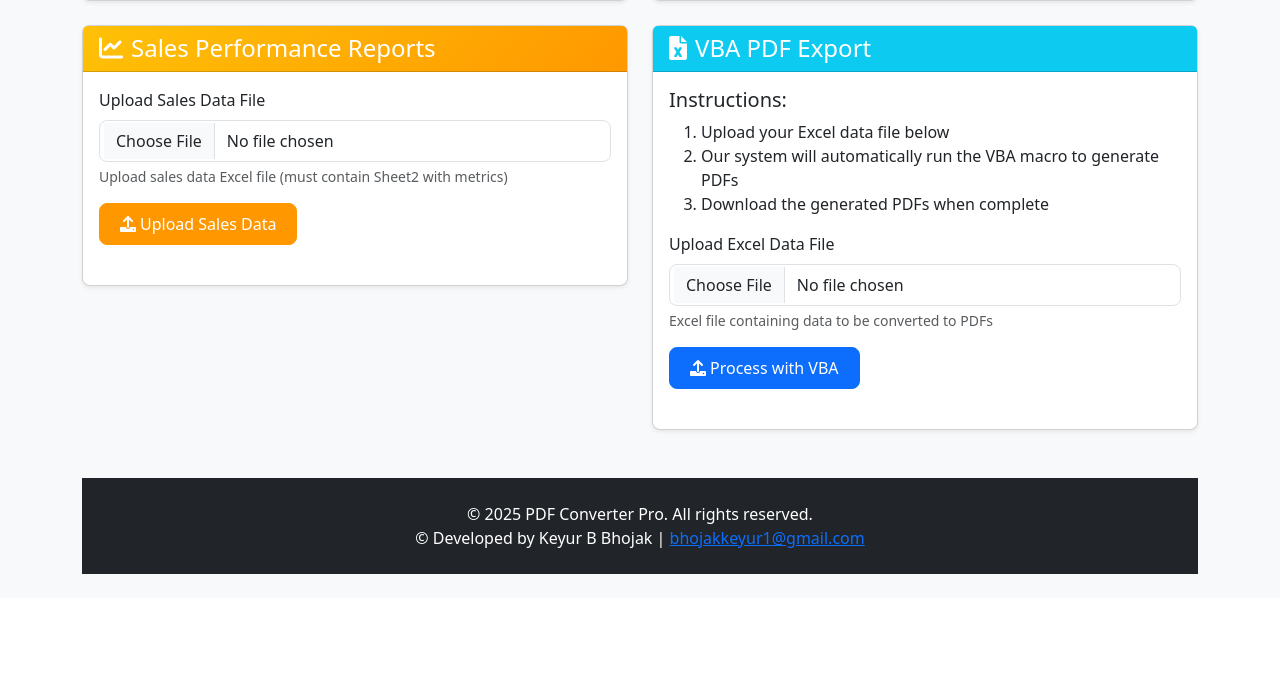
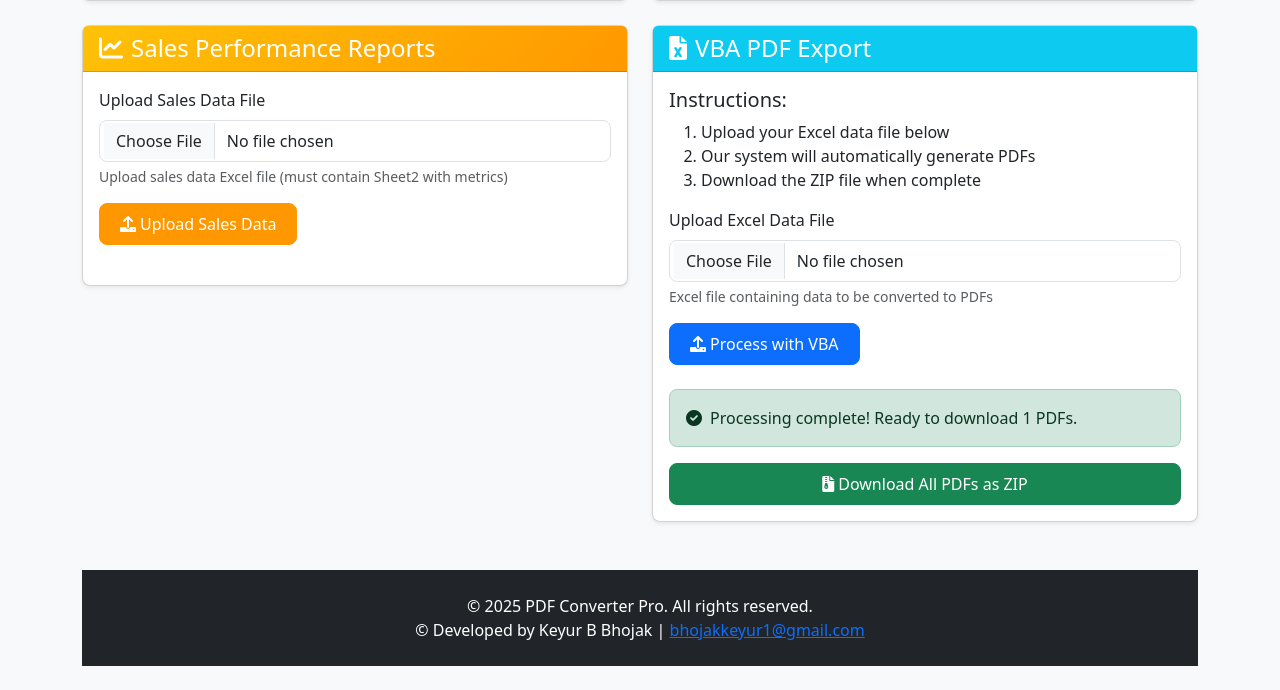
Before and after one commit to keyurbhojak1992/pdf-converter-pro, a Flask app: page /dashboard in a window 1280 px wide. Shown: the part 416-1106 px from the top of the page. Before the commit the page ends 990 px from the top, so only its background shows below. Run offline with Flask 3, Linux system fonts and the light colour scheme; the visitor is signed in with stand-in values (Sample User, id 1).

Commit message:
Update dashboard.html

```diff
--- a/templates/dashboard.html
+++ b/templates/dashboard.html
@@ -169,7 +169,7 @@
         </div>
     </div>
 
-        <!-- VBA PDF Export Section -->
+    <!-- VBA PDF Export Section -->
 <div class="col-lg-6 mt-4">
     <div class="card shadow-sm">
         <div class="card-header bg-info text-white">
@@ -180,12 +180,12 @@
                 <h5>Instructions:</h5>
                 <ol>
                     <li>Upload your Excel data file below</li>
-                    <li>Our system will automatically run the VBA macro to generate PDFs</li>
-                    <li>Download the generated PDFs when complete</li>
+                    <li>Our system will automatically generate PDFs</li>
+                    <li>Download the ZIP file when complete</li>
                 </ol>
             </div>
 
-            <!-- Step 1: Upload Excel file with data -->
+            <!-- Upload Form -->
             <form method="POST" action="{{ url_for('process_vba_excel') }}" enctype="multipart/form-data" class="mb-4">
                 <div class="mb-3">
                     <label class="form-label">Upload Excel Data File</label>
@@ -197,41 +197,15 @@
                 </button>
             </form>
 
-            <!-- Step 2: Show generated PDFs after processing -->
-            {% if vba_processing_complete %}
+            <!-- Download Button (only shown when processing complete) -->
+            {% if 'vba_zip_file' in session %}
             <div class="alert alert-success">
-                <i class="fas fa-check-circle me-2"></i>VBA processing complete!
+                <i class="fas fa-check-circle me-2"></i>Processing complete! Ready to download {{ session['vba_generated_count'] }} PDFs.
             </div>
-            {% endif %}
-
-            <!-- PDF Download Section -->
-            {% set vba_output_exists = vba_generated_pdfs and vba_generated_pdfs|length > 0 %}
-
-            {% if vba_output_exists %}
-            <div class="mt-3">
-                <h5>Generated PDFs:</h5>
-                <div class="d-grid gap-2 mb-3">
-                    <a href="{{ url_for('download_all_vba_pdfs') }}" class="btn btn-success">
-                        <i class="fas fa-file-archive me-1"></i>Download All PDFs as ZIP
-                    </a>
-                </div>
-                <ul class="list-group">
-                    {% for file in vba_generated_pdfs %}
-                    <li class="list-group-item d-flex justify-content-between align-items-center">
-                        <span><i class="fas fa-file-pdf text-danger me-2"></i>{{ file }}</span>
-                        <div>
-                            <a href="{{ url_for('static', filename='outputs/vba_output/temp/' + file) }}"
-                               class="btn btn-sm btn-outline-primary" target="_blank">
-                                <i class="fas fa-eye"></i> View
-                            </a>
-                            <a href="{{ url_for('download_vba_pdf', filename=file) }}"
-                               class="btn btn-sm btn-outline-success ms-1">
-                                <i class="fas fa-download"></i> Download
-                            </a>
-                        </div>
-                    </li>
-                    {% endfor %}
-                </ul>
+            <div class="d-grid gap-2">
+                <a href="{{ url_for('download_all_vba_pdfs') }}" class="btn btn-success">
+                    <i class="fas fa-file-archive me-1"></i>Download All PDFs as ZIP
+                </a>
             </div>
             {% endif %}
         </div>
```
